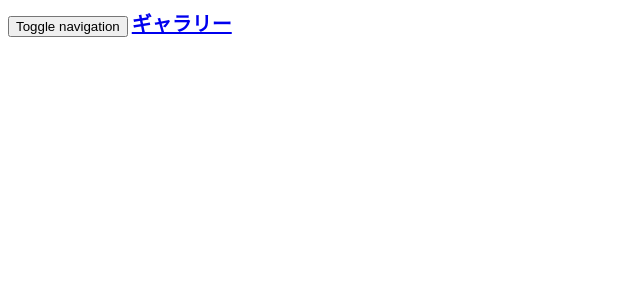
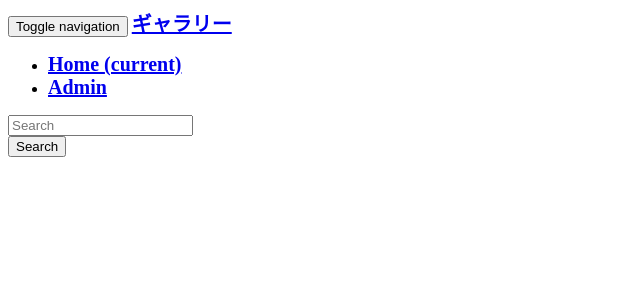
Before and after one commit to Alex20-c/Gallery, a Django app: template gallery/templates/navbar.html in a window 1280 px wide. Shown: the top 300 px of the page, without its empty margins (0-640 px from the left). Run offline with Django 3.2, Linux system fonts and the light colour scheme; the template is opened without the code that fills it, so the values that code supplies are empty; some libraries are stand-ins or nearby versions.

Commit message:
add search button

```diff
--- a/gallery/templates/navbar.html
+++ b/gallery/templates/navbar.html
@@ -21,3 +21,21 @@
 
         <!-- COLLAPSIBLE NAVBAR -->
         <div class="collapse navbar-collapse" id="alignment-example">
+
+                <!-- Links -->
+        <ul class="nav navbar-nav">
+        <li class="active"><a href="{% url 'welcome' %}"style="font-size: 20px; font-weight: bold;">Home <span class="sr-only">(current)</span></a></li>
+        <li><a href="http://127.0.0.1:8000/admin/"style="font-size: 20px; font-weight: bold;">Admin</a></li>
+        </ul>
+        <form class="navbar-form navbar-right" role="search" action="{% url 'search_results' %}">
+            <div class="form-group">
+            <input type="text" class="form-control" placeholder="Search" name="image" aria-label="search">
+            </div>
+            <button  class="btn btn-default" type="submit">Search</button>
+            </form>
+
+        </div>
+        </div>
+        </nav>
+    </body>
+</html>
```
